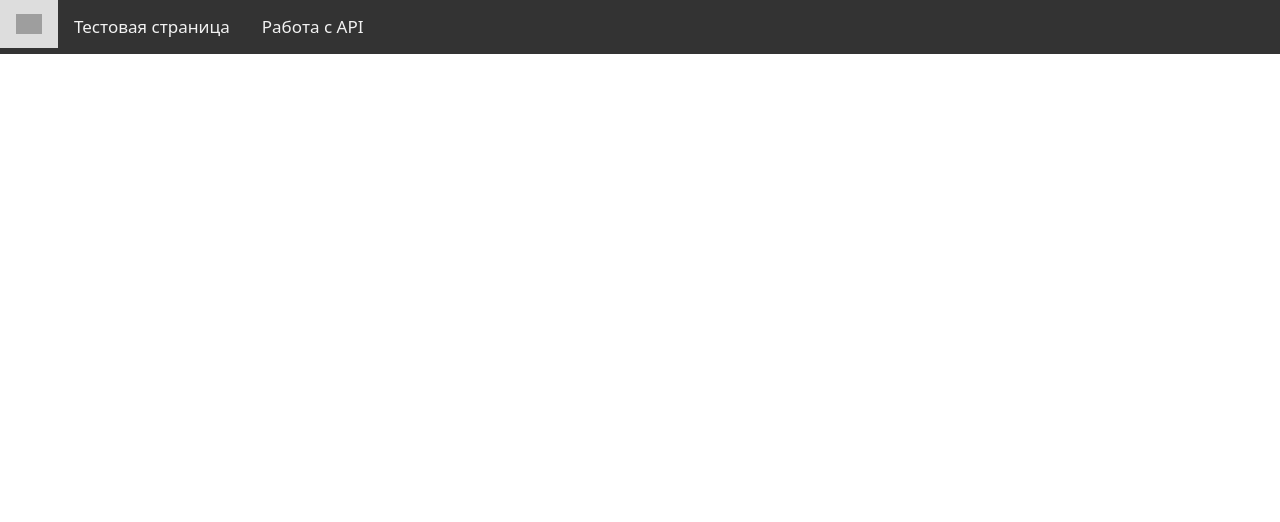
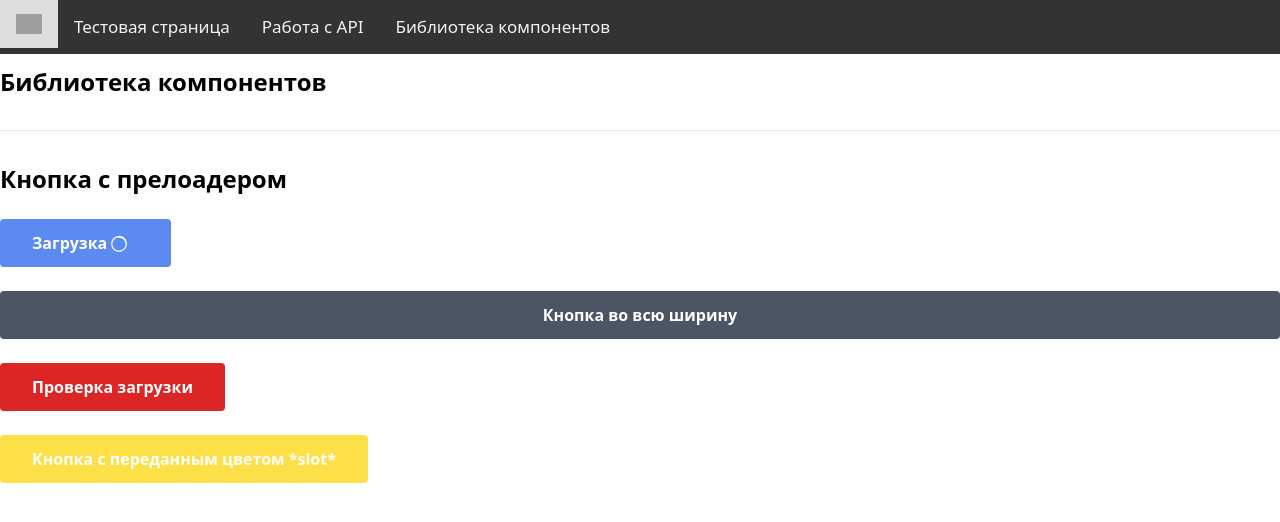
Before and after one commit to Apollynaria/nuxt-frontend, a Nuxt app in the folder nuxt-app/: page /uiComponents in a window 1280 px wide. Shown: the top 522 px of the page. Built offline with nearby package versions, Linux system fonts and the light colour scheme; grey boxes are pictures that could not be loaded.

Commit message:
Create MyButton

```diff
--- /dev/null
+++ b/nuxt-app/components/MyButton.vue
@@ -0,0 +1,78 @@
+<template>
+    <div>
+        <button @click="click" type="button"
+            :class="['px-8', 'py-3', 'rounded', 'btn', 'font-bold', 'focus:outline-none', 'text-white',
+                    colorVariants[color],
+                    className]"
+            :disabled="disabled">
+            {{ title }}
+            <slot></slot>
+            <svg aria-hidden="true" v-if="appendIcon" role="status" class="inline w-4 h-4 me-3 text-white animate-spin"
+                viewBox="0 0 100 101" fill="none" xmlns="http://www.w3.org/2000/svg">
+                <path
+                    d="M100 50.5908C100 78.2051 77.6142 100.591 50 100.591C22.3858 100.591 0 78.2051 0 50.5908C0 22.9766 22.3858 0.59082 50 0.59082C77.6142 0.59082 100 22.9766 100 50.5908ZM9.08144 50.5908C9.08144 73.1895 27.4013 91.5094 50 91.5094C72.5987 91.5094 90.9186 73.1895 90.9186 50.5908C90.9186 27.9921 72.5987 9.67226 50 9.67226C27.4013 9.67226 9.08144 27.9921 9.08144 50.5908Z"
+                    fill="#E5E7EB" />
+                <path
+                    d="M93.9676 39.0409C96.393 38.4038 97.8624 35.9116 97.0079 33.5539C95.2932 28.8227 92.871 24.3692 89.8167 20.348C85.8452 15.1192 80.8826 10.7238 75.2124 7.41289C69.5422 4.10194 63.2754 1.94025 56.7698 1.05124C51.7666 0.367541 46.6976 0.446843 41.7345 1.27873C39.2613 1.69328 37.813 4.19778 38.4501 6.62326C39.0873 9.04874 41.5694 10.4717 44.0505 10.1071C47.8511 9.54855 51.7191 9.52689 55.5402 10.0491C60.8642 10.7766 65.9928 12.5457 70.6331 15.2552C75.2735 17.9648 79.3347 21.5619 82.5849 25.841C84.9175 28.9121 86.7997 32.2913 88.1811 35.8758C89.083 38.2158 91.5421 39.6781 93.9676 39.0409Z"
+                    fill="currentColor" />
+            </svg>
+        </button>
+    </div>
+</template>
+
+
+<script lang="ts" setup>
+
+const props = defineProps({
+    title: {
+        type: String,
+        default: "Button"
+    },
+    disabled: {
+        type: Boolean,
+        default: false
+    },
+    isLoading: {
+        type: Boolean,
+        default: false
+    },
+    appendIcon: {
+        type: Boolean,
+        default: false
+    },
+    fullWidth: {
+        type: Boolean,
+        default: false
+    },
+    color: {
+        type: String,
+        default: "blue"
+    }
+});
+
+const colorVariants = {
+    blue: 'bg-blue-600 hover:bg-blue-500',
+    red: 'bg-red-600 hover:bg-red-500',
+    lime: 'bg-lime-600 hover:bg-lime-500',
+    yellow: 'bg-yellow-300 hover:bg-yellow-400 text-black',
+    green: 'bg-green-600 hover:bg-green-500',
+    gray: 'bg-gray-600 hover:bg-gray-500'
+};
+
+const emit = defineEmits(['click']);
+
+const className = {
+    'pointer-events-none': props.disabled,
+    'disabled:opacity-75': props.disabled,
+    'w-full': props.fullWidth
+};
+
+const click = () => {
+    emit('click');
+};
+</script>
+
+
+<style lang="scss" scoped>
+
+</style>
--- a/nuxt-app/components/Navbar.vue
+++ b/nuxt-app/components/Navbar.vue
@@ -5,6 +5,7 @@
       <nuxt-link to="/test"><img src="../logo.svg" alt="logo" class='w-[26px]' /></nuxt-link>
       <nuxt-link to="/test">Тестовая страница</nuxt-link>
       <nuxt-link to="/api">Работа с API</nuxt-link>
+      <nuxt-link to="/uiComponents">Библиотека компонентов</nuxt-link>
     </div>
 
   </div>
--- /dev/null
+++ b/nuxt-app/pages/uiComponents.vue
@@ -0,0 +1,115 @@
+<template>
+    <div class="container mx-auto">
+
+        <h1 class="text-2xl font-bold mt-3">
+            Библиотека компонентов
+        </h1>
+
+        <hr class="h-px my-8 bg-gray-200 border-0 dark:bg-gray-700">
+
+        <h1 class="text-2xl font-bold">
+            Кнопка с прелоадером
+        </h1>
+
+        <br>
+
+        <my-button
+            @click="clickBtn"
+            :disabled="true"
+            :appendIcon="true"
+            title="Загрузка"
+            color="blue"
+        />
+
+        <br>
+
+        <my-button
+            @click="clickBtn"
+            :disabled="false"
+            :appendIcon="false"
+            color="gray"
+            title="Кнопка во всю ширину"
+            :fullWidth="true"
+        />
+
+        <br>
+
+        <my-button
+            @click="clickBtnLoading"
+            :disabled=isLoading
+            :appendIcon=isLoading
+            :color=colorBtn
+            :title=title
+        />
+
+        <br>
+
+        <my-button
+            @click="clickBtn"
+            :disabled="false"
+            :appendIcon="false"
+            title="Кнопка с переданным цветом"
+            color="yellow"
+        >*slot*</my-button>
+
+    </div>
+</template>
+
+
+<script lang="ts" setup>
+useSeoMeta({
+    title: 'Библиотека UI компонентов',
+})
+
+const isLoading = ref(false);
+const title = ref("Проверка загрузки");
+const colorBtn = ref("red");
+const showModalWindowImport = ref(false);
+const showModalWindowExport = ref(false);
+const testObj = {
+    title: 'Выбор города',
+    arrSelect: ['Город 1', 'Город 2', 'Город 3']
+};
+const isLoadingModalExport = ref(false);
+const isLoadedFile = ref(false);
+const options = ref([
+    "Москва",
+    "Санкт-Петербург",
+    "Новосибирск",
+    "Екатеринбург",
+    "Казань",
+    "Нижний Новгород",
+    "Челябинск",
+    "Омск",
+    "Самара"
+]);
+const choosenOptions = ref([]);
+
+const clickBtn = () => {
+    console.log("btnClicked");
+};
+
+const clickBtnLoading = async () => {
+    colorBtn.value = colorBtn.value === "red" ? "green" : "red";
+    isLoading.value = true;
+    title.value = "Загрузка...";
+    await new Promise(resolve => setTimeout(resolve, 2000));
+    isLoading.value = false;
+    title.value = "Успешно загружено!";
+    colorBtn.value = "green";
+};
+
+const getFile = async () => {
+    isLoadingModalExport.value = true;
+    isLoadedFile.value = false;
+    await new Promise(resolve => setTimeout(resolve, 2000));
+    isLoadingModalExport.value = false;
+    isLoadedFile.value = true;
+};
+
+</script>
+
+
+<style lang="scss" scoped>
+
+</style>
```
